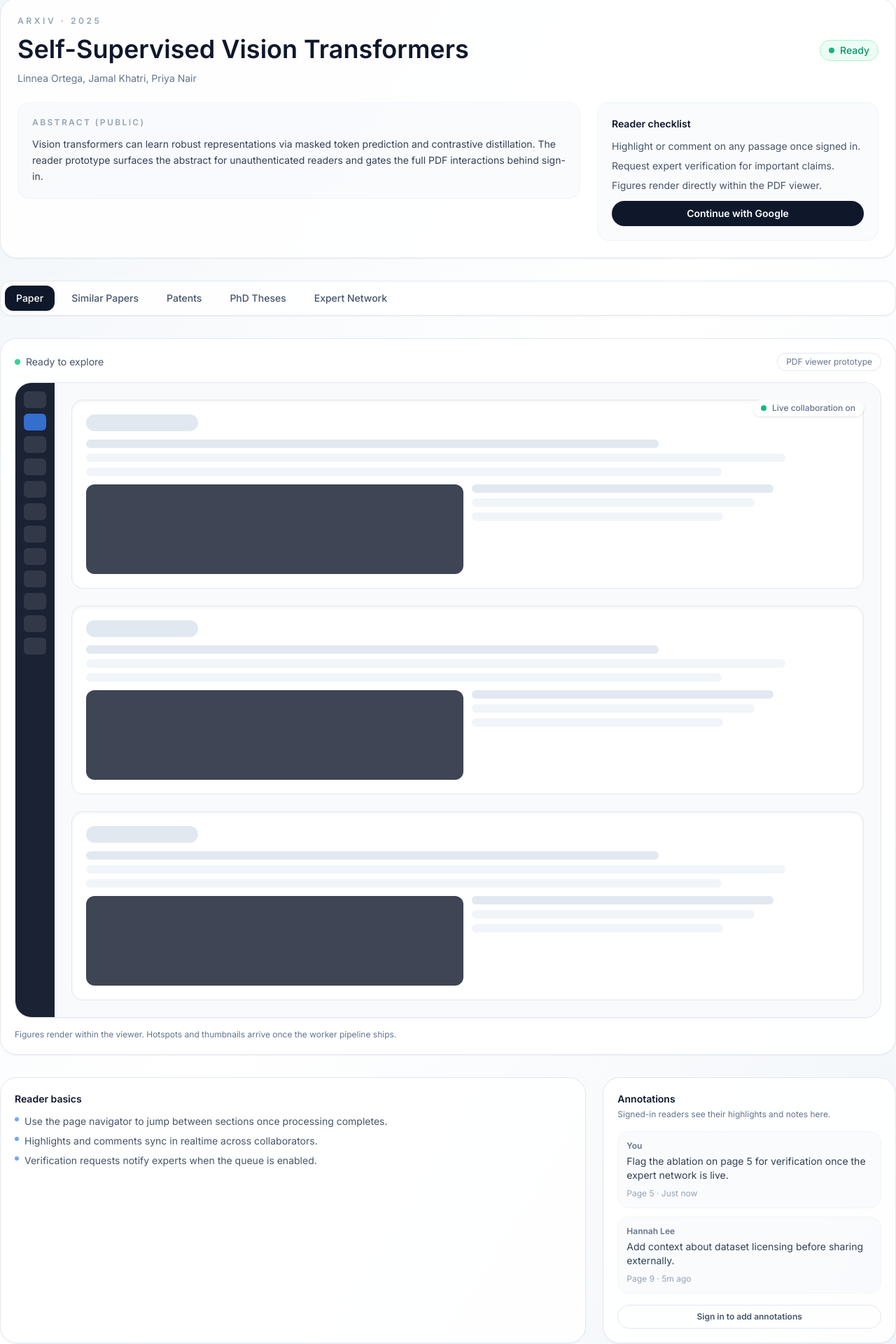
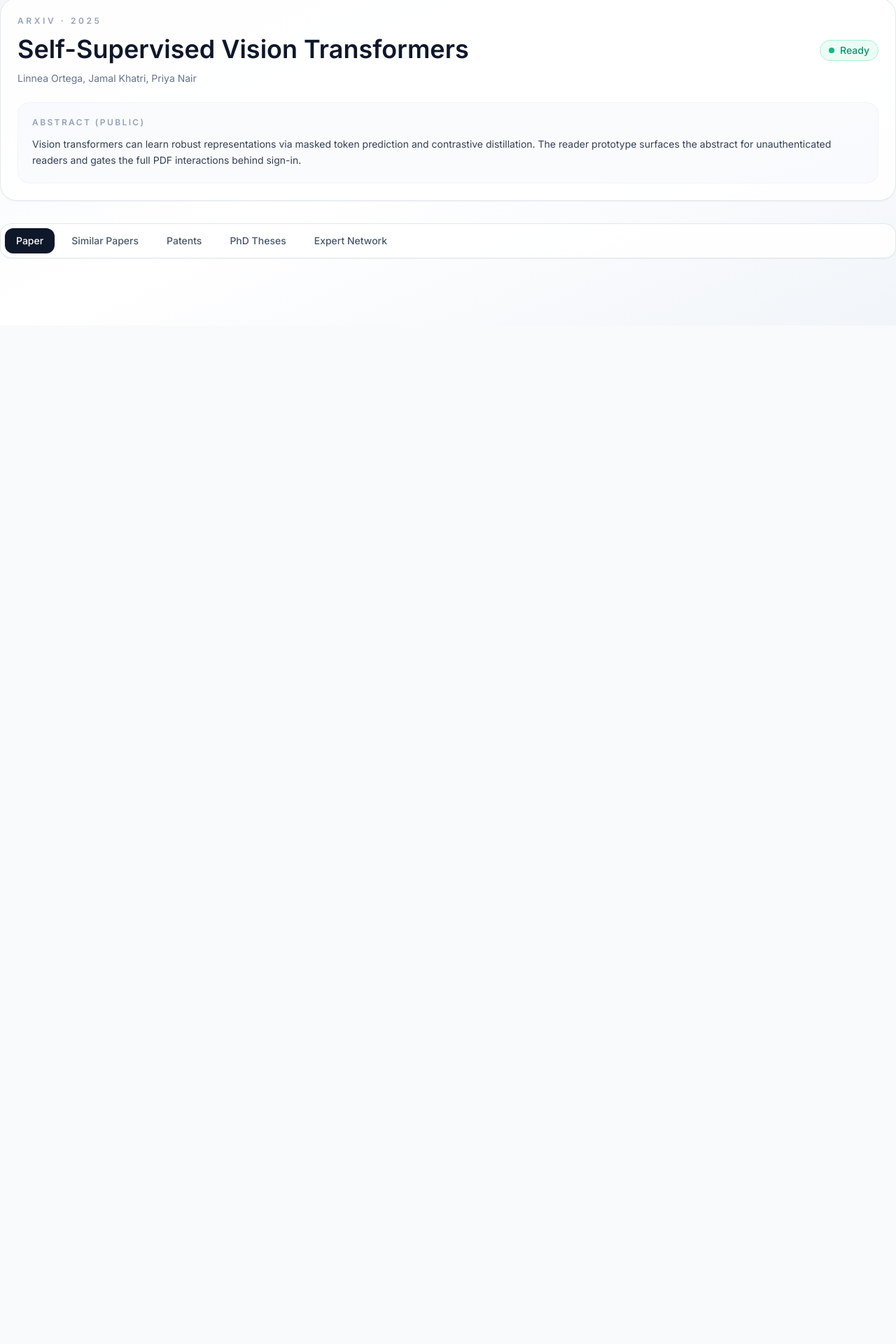
Before and after one commit to Michael4343/evidentia, a Next.js app: page /paper/1 in a window 1280 px wide. Shown: the part 83-2003 px from the top of the page at 70% size. After the commit the page ends 800 px from the top, so only its background shows below. Built offline with nearby package versions, Linux system fonts and the light colour scheme.

Commit message:
cleaned up UI and fixed archetecture to one page

```diff
--- a/app/page.tsx
+++ b/app/page.tsx
@@ -2,21 +2,12 @@
 
 import { useState } from "react";
 
-import { AnnotationSidebar } from "@/components/annotation-sidebar";
 import { AppSidebar } from "@/components/app-sidebar";
 import { PaperHero } from "@/components/paper-hero";
 import { PaperTabNav } from "@/components/paper-tab-nav";
-import { PdfViewerMock } from "@/components/pdf-viewer-mock";
-import { StatusBanner } from "@/components/status-banner";
 import { TabHighlights } from "@/components/tab-highlights";
 import { UploadDropzone } from "@/components/upload-dropzone";
 import { PaperDetail, ReaderTabKey, TabHighlightItem, samplePaper } from "@/lib/mock-data";
-
-const readerTips = [
-  "Use the page navigator to jump between sections once processing completes.",
-  "Highlights and comments sync in realtime across collaborators.",
-  "Verification requests notify experts when the queue is enabled."
-];
 
 const tabCopy: Record<Exclude<ReaderTabKey, "paper">, { heading: string; description: string; empty: string }> = {
   similarPapers: {
@@ -53,37 +44,7 @@ function PaperTabContent({ paper }: { paper: PaperDetail }) {
   return (
     <div className="space-y-8">
       <UploadDropzone />
-      <StatusBanner />
       <PaperHero paper={paper} />
-      <section className="rounded-3xl border border-slate-200 bg-white/95 p-5 shadow-sm">
-        <header className="mb-4 flex flex-wrap items-center justify-between gap-4 text-sm text-slate-500">
-          <span className="inline-flex items-center gap-2 text-slate-600">
-            <span className="h-2 w-2 rounded-full bg-emerald-400" />
-            Ready to explore
-          </span>
-          <span className="rounded-full border border-slate-200 px-3 py-1 text-xs text-slate-500">
-            PDF viewer prototype
-          </span>
-        </header>
-        <PdfViewerMock />
-        <p className="mt-4 text-xs text-slate-500">
-          Figures render within the viewer. Hotspots and thumbnails arrive once the worker pipeline ships.
-        </p>
-      </section>
-      <div className="grid gap-6 xl:grid-cols-[minmax(0,2fr)_minmax(0,1fr)]">
-        <section className="rounded-3xl border border-slate-200 bg-white/90 p-5 shadow-sm">
-          <h3 className="text-sm font-semibold text-slate-900">Reader basics</h3>
-          <ul className="mt-3 space-y-2 text-sm text-slate-600">
-            {readerTips.map((tip) => (
-              <li key={tip} className="flex gap-2">
-                <span className="mt-1 h-1.5 w-1.5 rounded-full bg-primary/70" />
-                <span>{tip}</span>
-              </li>
-            ))}
-          </ul>
-        </section>
-        <AnnotationSidebar comments={paper.comments} />
-      </div>
     </div>
   );
 }
@@ -99,7 +60,6 @@ function HighlightsTabContent({
 
   return (
     <div className="space-y-6">
-      <StatusBanner />
       <TabHighlights
         heading={copy.heading}
         description={copy.description}
--- a/app/paper/[doi]/page.tsx
+++ b/app/paper/[doi]/page.tsx
@@ -1,47 +1,7 @@
-import { AnnotationSidebar } from "@/components/annotation-sidebar";
-import { PdfViewerMock } from "@/components/pdf-viewer-mock";
-import { samplePaper } from "@/lib/mock-data";
-
-const readerTips = [
-  "Use the page navigator to jump between sections once processing completes.",
-  "Highlights and comments sync in realtime across collaborators.",
-  "Verification requests notify experts when the queue is enabled."
-];
-
 export default function PaperPage() {
-  const paper = samplePaper;
-
   return (
     <div className="space-y-8">
-      <section className="rounded-3xl border border-slate-200 bg-white/95 p-5 shadow-sm">
-        <header className="mb-4 flex flex-wrap items-center justify-between gap-4 text-sm text-slate-500">
-          <span className="inline-flex items-center gap-2 text-slate-600">
-            <span className="h-2 w-2 rounded-full bg-emerald-400" />
-            Ready to explore
-          </span>
-          <span className="rounded-full border border-slate-200 px-3 py-1 text-xs text-slate-500">
-            PDF viewer prototype
-          </span>
-        </header>
-        <PdfViewerMock />
-        <p className="mt-4 text-xs text-slate-500">
-          Figures render within the viewer. Hotspots and thumbnails arrive once the worker pipeline ships.
-        </p>
-      </section>
-      <div className="grid gap-6 lg:grid-cols-[minmax(0,2fr)_minmax(0,1fr)]">
-        <section className="rounded-3xl border border-slate-200 bg-white/90 p-5 shadow-sm">
-          <h3 className="text-sm font-semibold text-slate-900">Reader basics</h3>
-          <ul className="mt-3 space-y-2 text-sm text-slate-600">
-            {readerTips.map((tip) => (
-              <li key={tip} className="flex gap-2">
-                <span className="mt-1 h-1.5 w-1.5 rounded-full bg-primary/70" />
-                <span>{tip}</span>
-              </li>
-            ))}
-          </ul>
-        </section>
-        <AnnotationSidebar comments={paper.comments} />
-      </div>
+      {/* Paper content will be rendered here */}
     </div>
   );
 }
--- a/components/paper-hero.tsx
+++ b/components/paper-hero.tsx
@@ -22,26 +22,11 @@ export function PaperHero({ paper }: PaperHeroProps) {
           {status}
         </span>
       </div>
-      <div className="grid gap-6 lg:grid-cols-[minmax(0,2fr)_minmax(0,1fr)]">
-        <div className="space-y-4">
-          <div className="rounded-2xl border border-slate-100 bg-slate-50/70 p-5">
-            <p className="text-xs font-semibold uppercase tracking-[0.2em] text-slate-400">
-              Abstract (public)
-            </p>
-            <p className="mt-3 text-sm leading-relaxed text-slate-700">{abstract}</p>
-          </div>
-        </div>
-        <aside className="flex flex-col gap-3 rounded-2xl border border-slate-100 bg-slate-50/80 p-5 text-sm text-slate-600">
-          <h2 className="text-sm font-semibold text-slate-900">Reader checklist</h2>
-          <ul className="space-y-2 text-sm">
-            <li>Highlight or comment on any passage once signed in.</li>
-            <li>Request expert verification for important claims.</li>
-            <li>Figures render directly within the PDF viewer.</li>
-          </ul>
-          <button className="mt-auto rounded-full bg-slate-900 px-4 py-2 text-sm font-semibold text-white shadow-sm transition hover:scale-[1.01]">
-            Continue with Google
-          </button>
-        </aside>
+      <div className="rounded-2xl border border-slate-100 bg-slate-50/70 p-5">
+        <p className="text-xs font-semibold uppercase tracking-[0.2em] text-slate-400">
+          Abstract (public)
+        </p>
+        <p className="mt-3 text-sm leading-relaxed text-slate-700">{abstract}</p>
       </div>
     </section>
   );
--- a/components/upload-dropzone.tsx
+++ b/components/upload-dropzone.tsx
@@ -3,7 +3,7 @@ export function UploadDropzone() {
     <div className="mx-auto flex min-h-[60vh] w-full max-w-3xl flex-col items-center justify-center gap-6 text-center">
       <header className="space-y-2">
         <h1 className="text-3xl font-semibold text-slate-900 sm:text-4xl">
-          Is this research reproducible?
+          Validate this Research
         </h1>
         <p className="text-base text-slate-600">
           Drop a paper (PDF please!) to start processing. We detect the DOI and compile similar papers, patents and PhD thesis (with data if available) to better understand if this work is reproducible!
@@ -14,7 +14,7 @@ export function UploadDropzone() {
           ⬆️
         </span>
         <div className="space-y-1">
-          <p className="text-base font-medium text-slate-900">Drop your Paper here (PDF only!)</p>
+          <p className="text-base font-medium text-slate-900">Drop your Paper here (PDF please!)</p>
           <p className="text-sm text-slate-500">or click to browse your computer.</p>
         </div>
         <input type="file" accept="application/pdf" className="hidden" />
```
Also changed, not shown: tasks/sidebar-shell-plan.md (added, +54 -0 lines), 2 other files (tests, documents, lock files or other folders).
